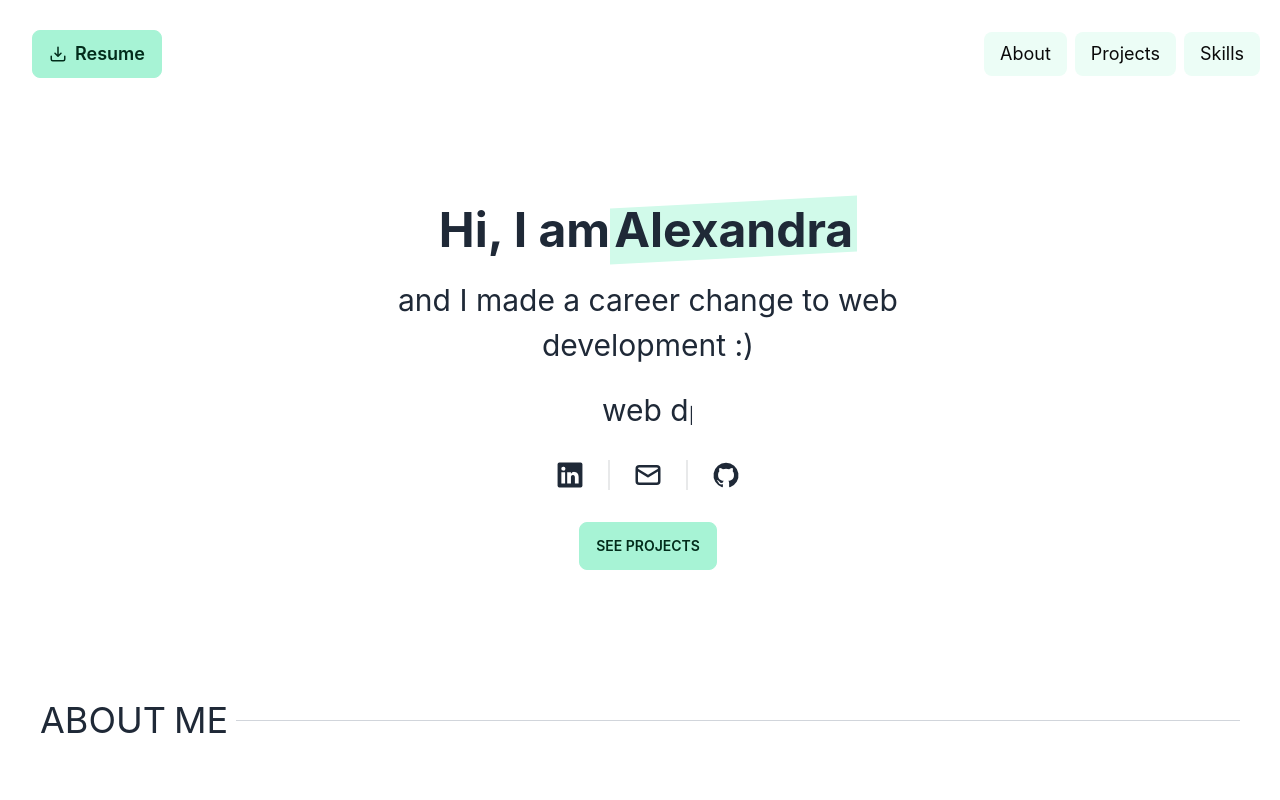
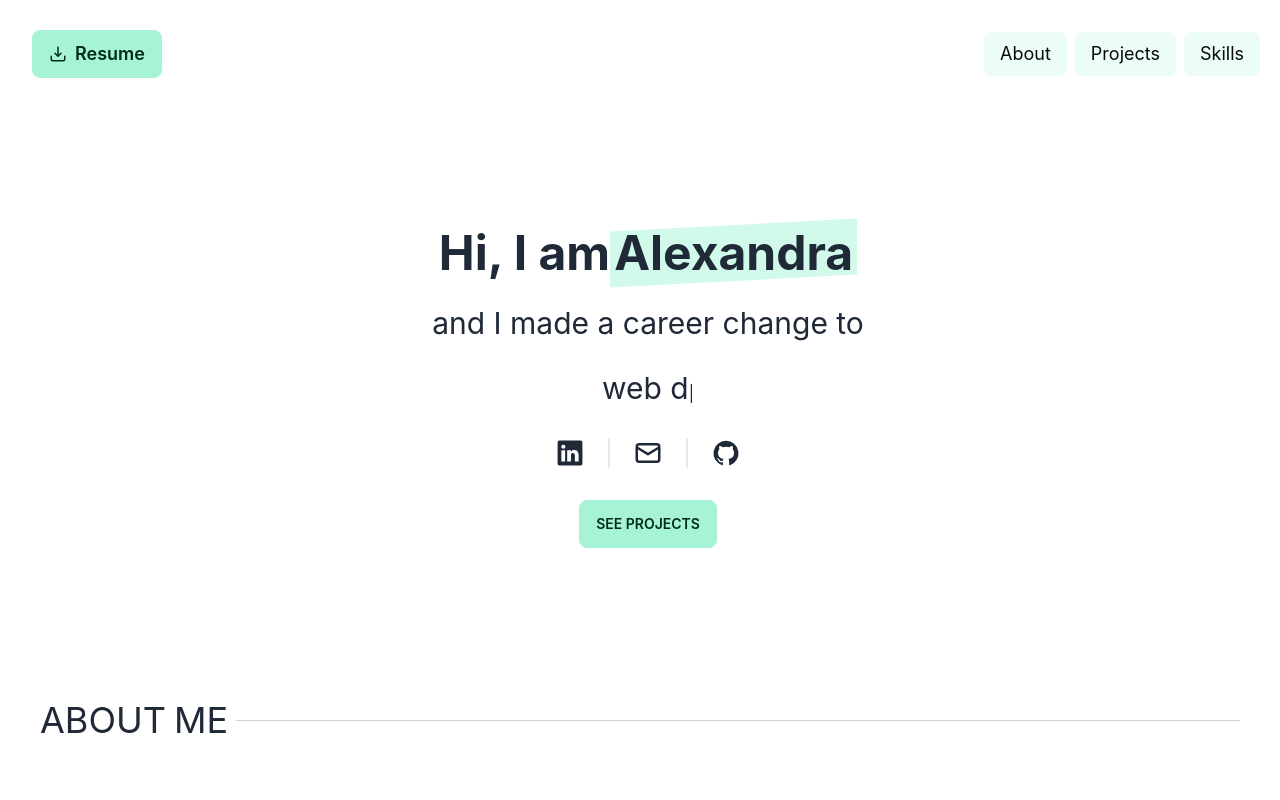
Before and after one commit to MariaA-109/alexandraacosta-portfolio, a React (Create React App) app: page / in a window 1280 px wide. Shown: the top 800 px of the page. Built offline with nearby package versions, Linux system fonts and the light colour scheme.

Commit message:
fixed hero section

```diff
--- a/src/components/Hero.js
+++ b/src/components/Hero.js
@@ -49,7 +49,7 @@ function Hero() {
             </h1>
 
             <p className="text-3xl py-6 leading-normal">
-              and I made a career change to web development :)
+              and I made a career change to
             </p>
             <span className="text-3xl py-6" ref={el}></span>
             <div className="flex w-full mt-8 mb-8 justify-center">
```
